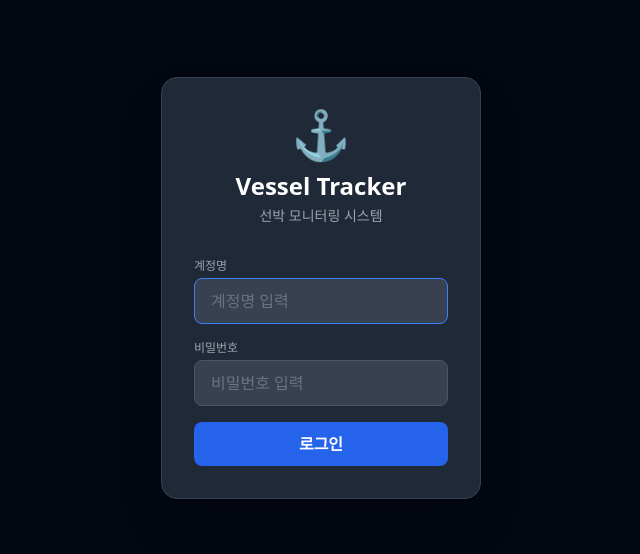
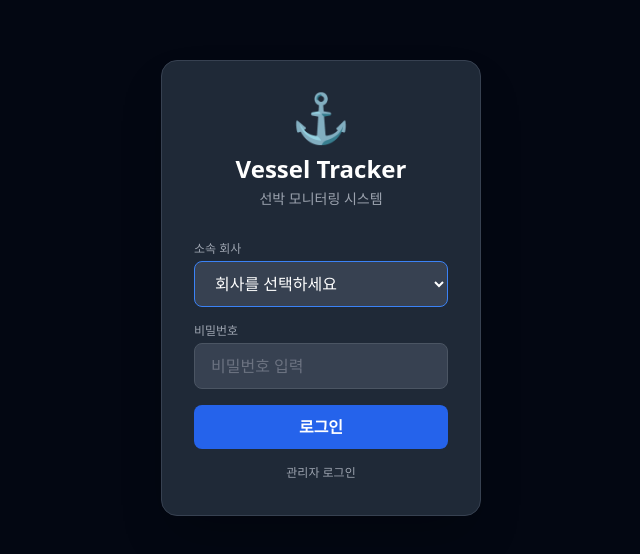
Before and after one commit to passdacom/Vessel_tracking, a React (Vite) app in the folder frontend/: page / in a window 1280 px wide. Shown: the part 112-666 px from the top of the page, without its empty margins (319-959 px from the left). Built offline with nearby package versions, Linux system fonts and the light colour scheme.

Commit message:
feat(frontend): add company login selector

```diff
--- a/frontend/src/components/LoginPage.jsx
+++ b/frontend/src/components/LoginPage.jsx
@@ -1,7 +1,9 @@
 import React, { useState } from 'react';
+import { COMPANY_ACCOUNTS, getRememberedCompany, rememberCompany } from '../loginAccounts.js';
 
 export default function LoginPage({ onLogin }) {
-  const [account, setAccount] = useState('');
+  const [account, setAccount] = useState(() => getRememberedCompany());
+  const [adminMode, setAdminMode] = useState(false);
   const [password, setPassword] = useState('');
   const [error, setError] = useState('');
   const [loading, setLoading] = useState(false);
@@ -10,24 +12,32 @@ export default function LoginPage({ onLogin }) {
     e.preventDefault();
     setLoading(true);
     setError('');
+    const submittedAccount = adminMode ? 'admin' : account;
 
     try {
       const res = await fetch('/api/auth', {
         method: 'POST',
         headers: { 'Content-Type': 'application/json' },
-        body: JSON.stringify({ account, password }),
+        body: JSON.stringify({ account: submittedAccount, password }),
       });
       if (res.ok) {
         const data = await res.json();
+        if (!adminMode) rememberCompany(undefined, submittedAccount);
         onLogin(data.account, data.role, data.token);
       } else {
-        setError('계정명 또는 비밀번호가 올바르지 않습니다.');
+        setError('소속 회사 또는 비밀번호가 올바르지 않습니다.');
       }
     } catch {
       setError('서버에 연결할 수 없습니다.');
     }
 
     setLoading(false);
+  };
+
+  const toggleAdminMode = () => {
+    setAdminMode((current) => !current);
+    setError('');
+    setPassword('');
   };
 
   return (
@@ -40,20 +50,30 @@ export default function LoginPage({ onLogin }) {
         </div>
 
         <form onSubmit={handleSubmit} className="space-y-4">
+          {adminMode ? (
+            <div className="rounded-lg border border-gray-600 bg-gray-700 px-4 py-2.5 text-sm text-white">
+              관리자 로그인
+            </div>
+          ) : (
             <div>
-            <label htmlFor="account" className="text-gray-400 text-xs block mb-1">계정명</label>
-            <input
+              <label htmlFor="account" className="text-gray-400 text-xs block mb-1">소속 회사</label>
+              <select
                 id="account"
                 name="account"
-              type="text"
                 value={account}
                 onChange={(e) => setAccount(e.target.value)}
-              placeholder="계정명 입력"
-              autoComplete="username"
-              className="w-full px-4 py-2.5 rounded-lg bg-gray-700 text-white border border-gray-600 focus:border-blue-500 focus:outline-none placeholder-gray-500"
+                required
                 autoFocus
-            />
+                className="w-full px-4 py-2.5 rounded-lg bg-gray-700 text-white border border-gray-600 focus:border-blue-500 focus:outline-none"
+              >
+                <option value="">회사를 선택하세요</option>
+                {COMPANY_ACCOUNTS.map(({ value, label }) => (
+                  <option key={value} value={value}>{label}</option>
+                ))}
+              </select>
             </div>
+          )}
+
           <div>
             <label htmlFor="password" className="text-gray-400 text-xs block mb-1">비밀번호</label>
             <input
@@ -81,6 +101,14 @@ export default function LoginPage({ onLogin }) {
           >
             {loading ? '확인 중...' : '로그인'}
           </button>
+
+          <button
+            type="button"
+            onClick={toggleAdminMode}
+            className="w-full text-xs text-gray-400 hover:text-gray-200"
+          >
+            {adminMode ? '회사 로그인으로 돌아가기' : '관리자 로그인'}
+          </button>
         </form>
       </div>
     </div>
--- /dev/null
+++ b/frontend/src/loginAccounts.js
@@ -0,0 +1,29 @@
+const LAST_ACCOUNT_KEY = "vessel_last_account";
+
+export const COMPANY_ACCOUNTS = Object.freeze([
+  Object.freeze({ value: "kb", label: "KB" }),
+  Object.freeze({ value: "kdgc", label: "KDGC" }),
+  Object.freeze({ value: "kre", label: "KRE" }),
+]);
+
+const COMPANY_VALUES = new Set(COMPANY_ACCOUNTS.map(({ value }) => value));
+
+export function getRememberedCompany(storage) {
+  try {
+    const target = storage ?? globalThis.localStorage;
+    const account = target?.getItem(LAST_ACCOUNT_KEY) || "";
+    return COMPANY_VALUES.has(account) ? account : "";
+  } catch {
+    return "";
+  }
+}
+
+export function rememberCompany(storage, account) {
+  if (!COMPANY_VALUES.has(account)) return;
+  try {
+    const target = storage ?? globalThis.localStorage;
+    target?.setItem(LAST_ACCOUNT_KEY, account);
+  } catch {
+    // Storage can be unavailable in private or locked-down browser contexts.
+  }
+}
```
Also changed, not shown: 2 other files (tests, documents, lock files or other folders). Lines whose indentation alone changed are shown as unchanged.
